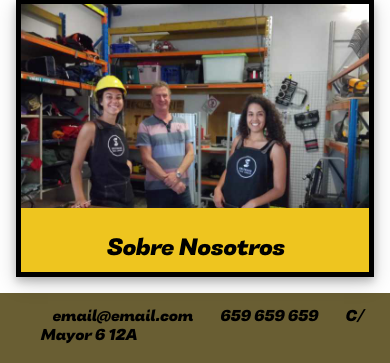
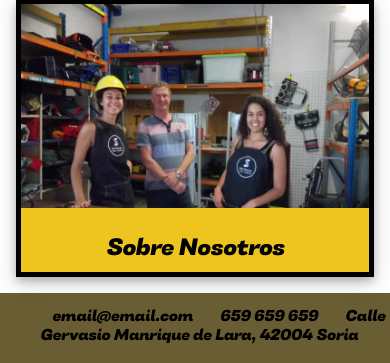
Before and after one commit to Wolfxyz16/retoFixPoint, a PHP site: page /html/inicio.html in a window 390 px wide. Shown: the part 1275-1638 px from the top of the page. Run offline with PHP 8.4, Linux system fonts and the light colour scheme.

Commit message:
inicio responsive terminado (falta slider)

```diff
--- a/html/inicio.html
+++ b/html/inicio.html
@@ -83,9 +83,15 @@
 
     <footer class="pie">
         <ul class="info-pie">
-            <li>email@email.com</li>
-            <li>659 659 659</li>
-            <li>C/ Mayor 6 12A</li>
+            <a href="mailto:email@email.com" target="_blank">
+                <li>email@email.com</li>
+            </a>
+            <a href="tel:0034659659659" target="_blank">
+                <li>659 659 659</li>
+            </a>
+            <a href="https://www.google.es/maps/place/Centro+Integrado+De+Formaci%C3%B3n+Profesional+Pic%C3%B3+Frentes/@41.7665028,-2.4843674,17z/data=!3m1!4b1!4m5!3m4!1s0xd44d2e709876957:0x469c9525026cc4ad!8m2!3d41.7664988!4d-2.4821734" target="_blank">
+                <li>Calle Gervasio Manrique de Lara, 42004 Soria</li>
+            </a>
         </ul>
     </footer>
 </body>
--- a/styles/inicio.css
+++ b/styles/inicio.css
@@ -104,7 +104,7 @@ a {
 /* FOOTER */
 .pie {
     display: grid;
-    grid-template-columns: repeat(3, auto);
+    grid-template-columns: repeat(auto-fill, auto);
     align-items: center;
 
     position: static;
```
